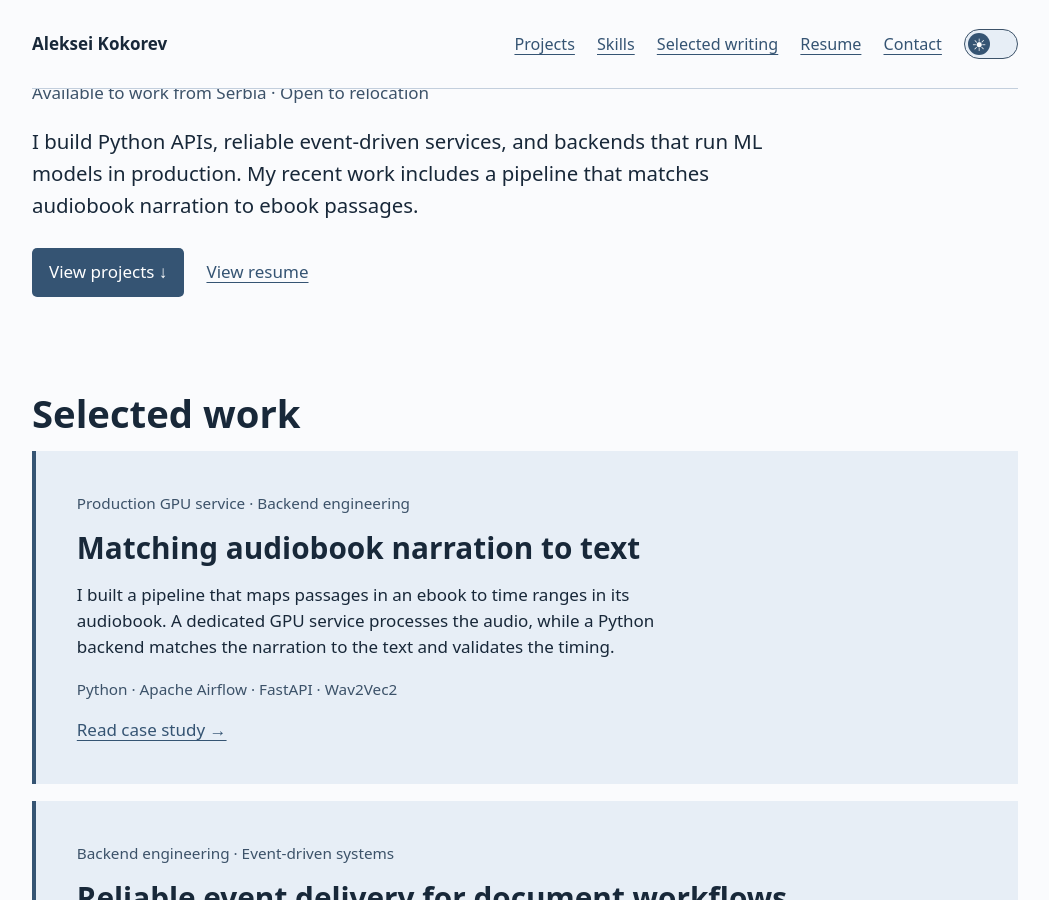
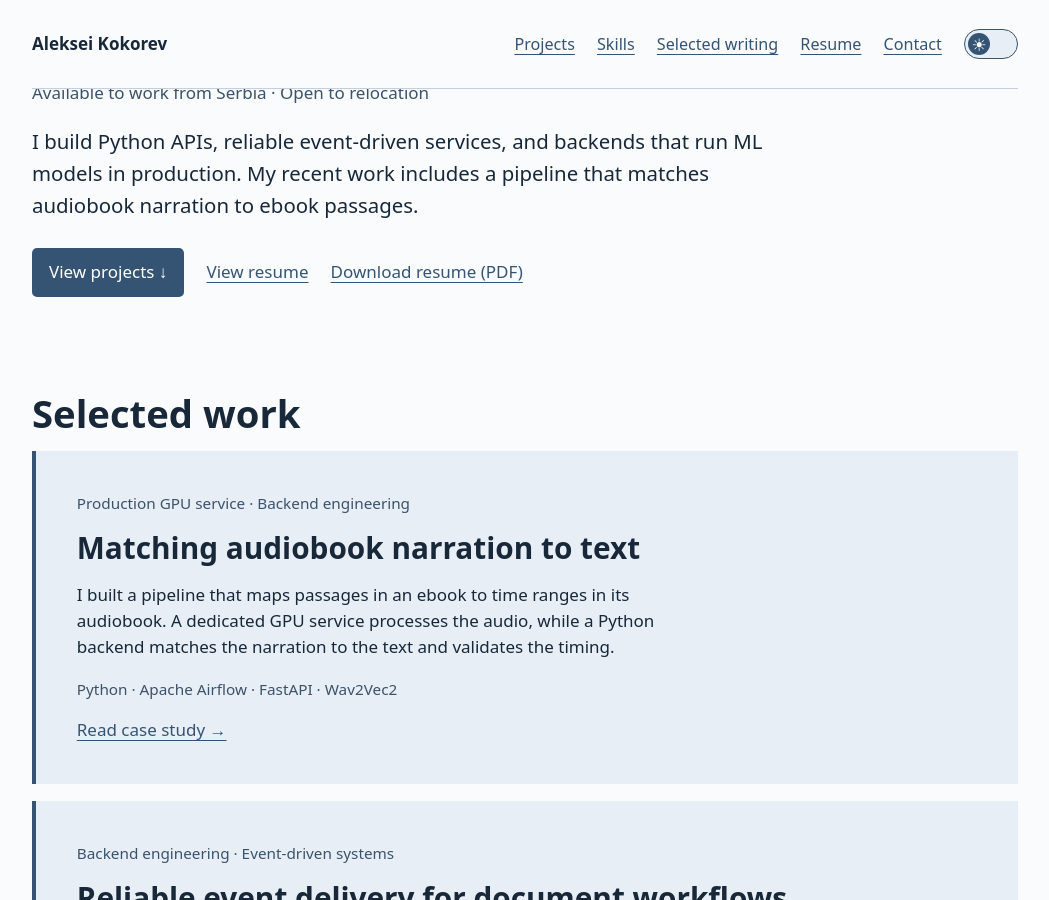
Before and after one commit to alex-coch/alex-coch.github.io, a Jekyll site: the page index.html, which Jekyll copies as it is, in a window 1280 px wide and 900 px high, scrolled down 337 px. Shown: the whole window, without its empty margins (115-1164 px from the left). Built offline with Jekyll 4.4.1, drawn with Linux system fonts in a browser that asks for light colours.

Commit message:
Link the resume PDF from the homepage

```diff
--- a/index.html
+++ b/index.html
@@ -32,7 +32,8 @@
   <p class="location">Available to work from Serbia · Open to relocation</p>
   <p>I build Python APIs, reliable event-driven services, and backends that run ML models in production. My recent work includes a pipeline that matches audiobook narration to ebook passages.</p>
   <div class="actions"><a class="primary" href="#work">View projects ↓</a>
-    <a href="/resume/">View resume</a></div>
+    <a href="/resume/">View resume</a>
+    <a href="/assets/Aleksei_Kokorev_Python_Backend_CV.pdf" download>Download resume (PDF)</a></div>
 </section>
 <section id="work"><h2>Selected work</h2><article><div class="meta">Production GPU service · Backend engineering</div><h3><a href="/projects/audiobook-alignment/">Matching audiobook narration to text</a></h3><p>I built a pipeline that maps passages in an ebook to time ranges in its audiobook. A dedicated GPU service processes the audio, while a Python backend matches the narration to the text and validates the timing.</p><p class="meta">Python · Apache Airflow · FastAPI · Wav2Vec2</p><a href="/projects/audiobook-alignment/">Read case study →</a></article>
 <article>
```
